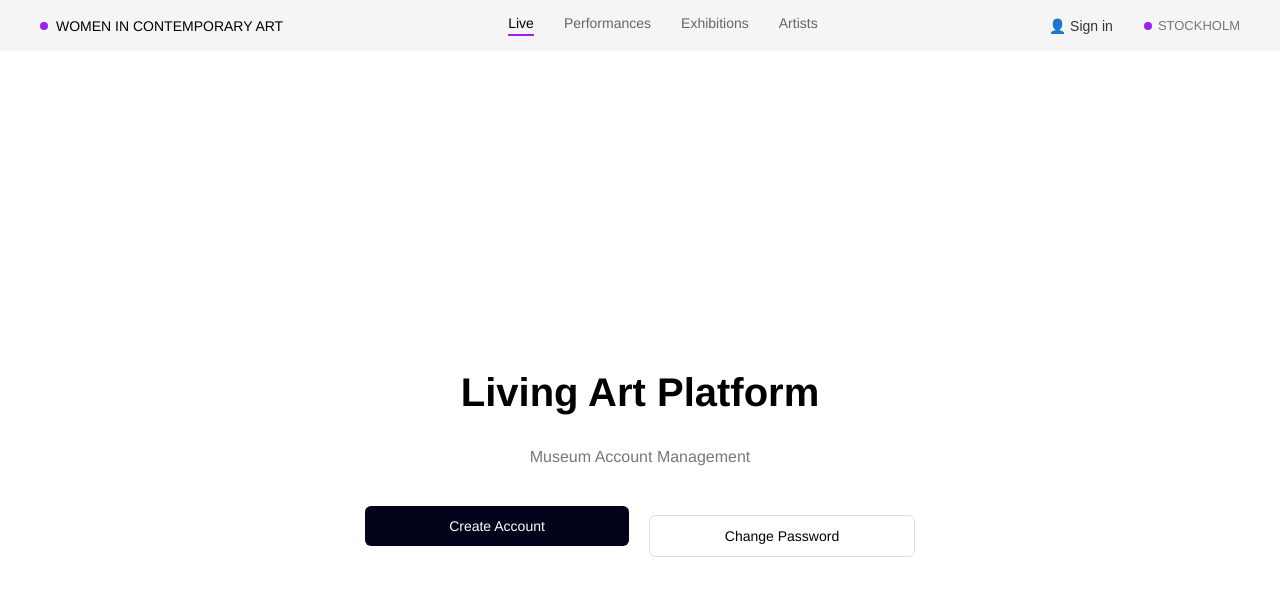
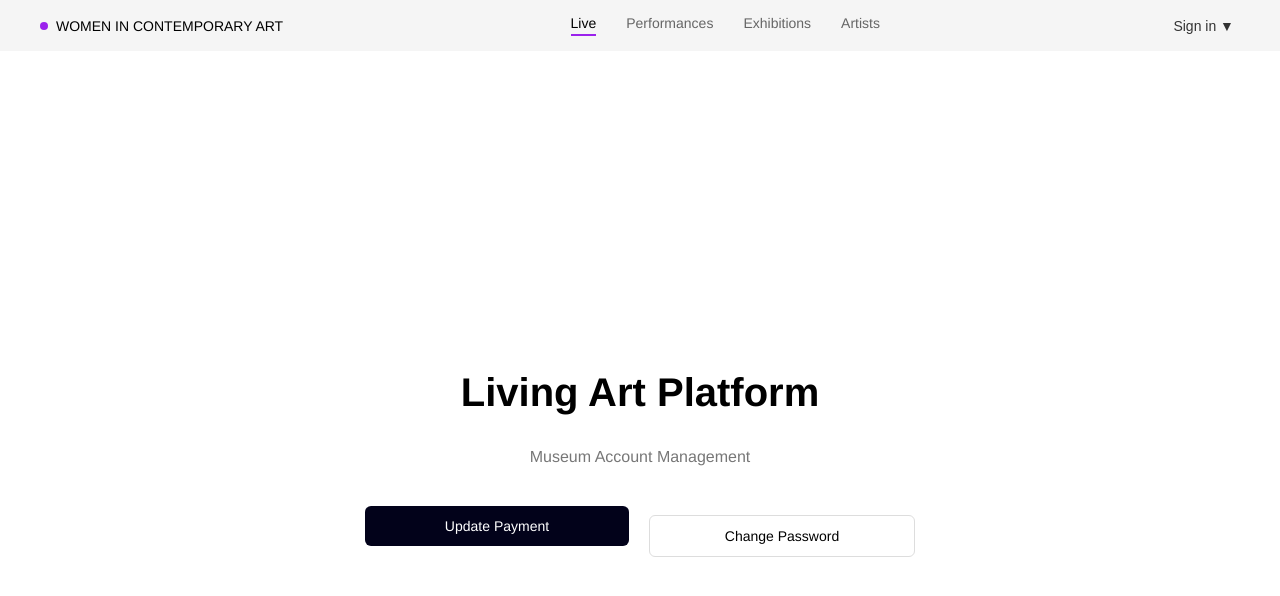
Before and after one commit to hayfa327/ApiMongoDB, a React (Vite) app in the folder frontend/mesum/: page /manageAccount in a window 1280 px wide. Shown: the top 596 px of the page. Built offline with nearby package versions, Linux system fonts and the light colour scheme.

Commit message:
test login change for the user

```diff
--- a/frontend/mesum/src/components/header/header.css
+++ b/frontend/mesum/src/components/header/header.css
@@ -81,7 +81,7 @@
   position: absolute;
   top: 35px;
   right: 0;
-  z-index: 2000;
+
   background: white;
   border: 1px solid #eee;
   border-radius: 6px;
--- a/frontend/mesum/src/components/header/header.jsx
+++ b/frontend/mesum/src/components/header/header.jsx
@@ -4,6 +4,15 @@ import "./header.css";
 
 export default function Header() {
   const [open, setOpen] = useState(false);
+    const username = localStorage.getItem("username");
+
+     const handleLogout = () => {
+    localStorage.removeItem("token");
+    localStorage.removeItem("username");
+
+    setOpen(false);
+    window.location.reload(); // simple update
+  };
 
   return (
     <header className="header">
@@ -20,44 +29,48 @@ export default function Header() {
   <Link to="/performances">Performances</Link>
   <Link to="/exhibitions">Exhibitions</Link>
   <Link to="/artists">Artists</Link>
+
 </nav>
 
 
          <div className="rightSide">
 
         <div className="userMenu">
-          <button
-            onClick={() => setOpen(!open)}
-            className="signInBtn"
-          >
-            👤 Sign in
+          <button onClick={() => setOpen(!open)} className="signInBtn">
+            {username ? `👤 ${username}` : "Sign in"} ▼
           </button>
 
           {open && (
             <div className="dropdown">
+
+
+              {!username && (
+                <>
                   <Link to="/login" onClick={() => setOpen(false)}>
                     Login
                   </Link>
 
+                  <Link to="/register" onClick={() => setOpen(false)}>
+                    Create Account
+                  </Link>
+                </>
+              )}
+
+
+              {username && (
+                <>
                   <Link to="/manageAccount" onClick={() => setOpen(false)}>
                     Manage Account
                   </Link>
 
-  <button
-    onClick={() => {
-      localStorage.removeItem("token");
-      setOpen(false);
-    }}
-  >
+                  <button onClick={handleLogout}>
                     Logout
                   </button>
+                </>
+              )}
+
             </div>
           )}
-        </div>
-
-        <div className="location">
-          <span className="dot purple"></span>
-          STOCKHOLM
         </div>
 
       </div>
--- a/frontend/mesum/src/components/user/MangeAccount/mangeAccount.jsx
+++ b/frontend/mesum/src/components/user/MangeAccount/mangeAccount.jsx
@@ -10,8 +10,8 @@ export default function AuthMenu() {
         <p>Museum Account Management</p>
 
         <div className="menuButtons">
-          <Link to="/register" className="primaryBtn">
-            Create Account
+          <Link to="" className="primaryBtn">
+            Update Payment
           </Link>
 
           <Link to="/changePassword" className="secondaryBtn">
--- a/frontend/mesum/src/components/user/loginPage/login.jsx
+++ b/frontend/mesum/src/components/user/loginPage/login.jsx
@@ -35,7 +35,7 @@ export default function Login() {
     }
 
      localStorage.setItem("token", data.token);
-    console.log("TOKEN:", data.token);
+     localStorage.setItem("username", data.user.username);
 
 
     alert("Login successful");
```
Lines whose indentation alone changed are shown as unchanged.
